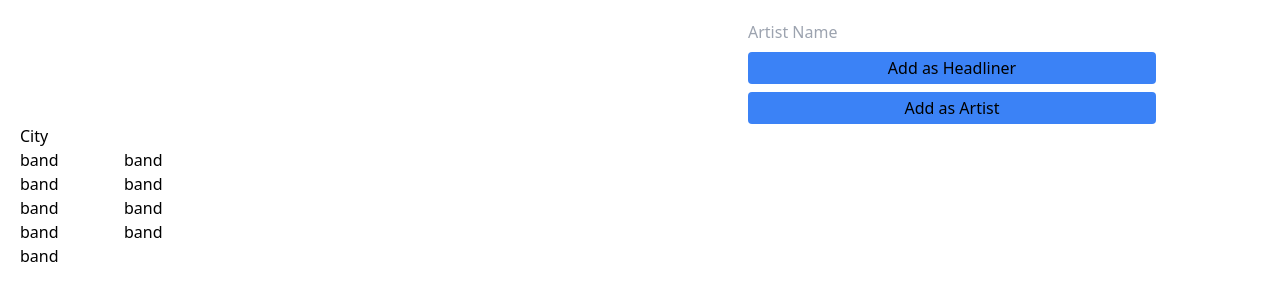
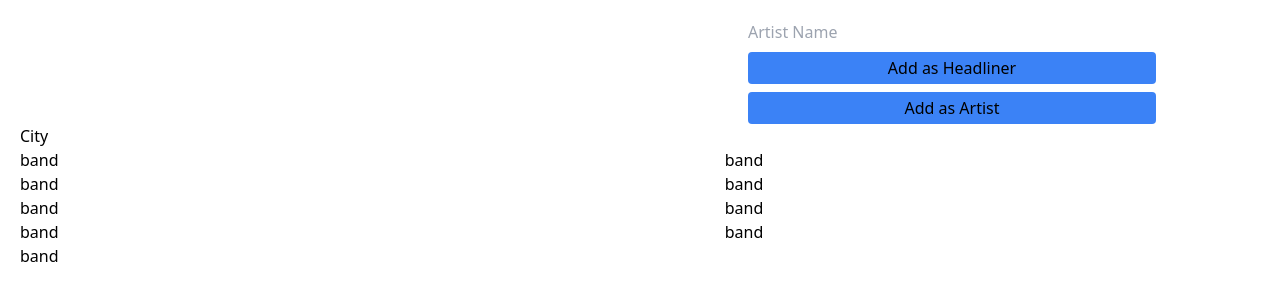
Before and after one commit to nbur4556/dream-festival-lineup, a plain HTML site: page index.html in a window 1280 px wide. Drawn offline with nearby package versions, Linux system fonts and the light colour scheme.

Commit message:
added col

```diff
--- a/index.html
+++ b/index.html
@@ -27,7 +27,7 @@
 
                 <!-- Headliners -->
 
-                <ul id = "headliner">
+                <ul id = "headliner" class ="col-span-2">
                     <li>band</li>
                     <li>band</li>
                     <li>band</li>
@@ -37,7 +37,7 @@
                 </ul>
 
                 <!-- Artists -->
-                <ul id = "artist">
+                <ul id = "artist" class = "col-span-10 text-center" >
                    <li>band</li>
                    <li>band</li>
                    <li>band</li>
```
